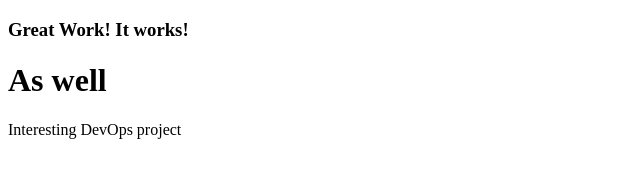
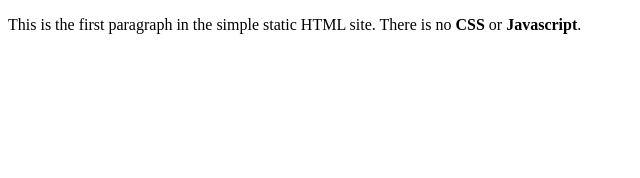
Before and after one commit to hennanijamal/CICDPipelineApp, a website: page index.html in a window 1280 px wide. Shown: the whole page, without its empty margins (0-640 px from the left). Drawn offline with Linux system fonts and the light colour scheme.

Commit message:
updated the index file to the one given in the project details

```diff
--- a/index.html
+++ b/index.html
@@ -1,16 +1,11 @@
 <!DOCTYPE html>
-<html lang="en">
 <head>
-    <meta charset="UTF-8">
-    <meta name="viewport" content="width=device-width, initial-scale=1.0">
-    <meta http-equiv="X-UA-Compatible" content="ie=edge">
-    <title>CI/CD Pipeline Project</title>
+    <title>Static HTML Site</title>
 </head>
 <body>
-    <div>
-        <h3> Great Work! It works! </h3>
-        <h1>As well</h1>
-        <p> Interesting DevOps project </p>
-    </div>
+
+        <p> This is the first paragraph in the simple static HTML site.
+            There is no <strong>CSS</strong> or <strong>Javascript</strong>.  </p>
+
 </body>
 </html>
```
